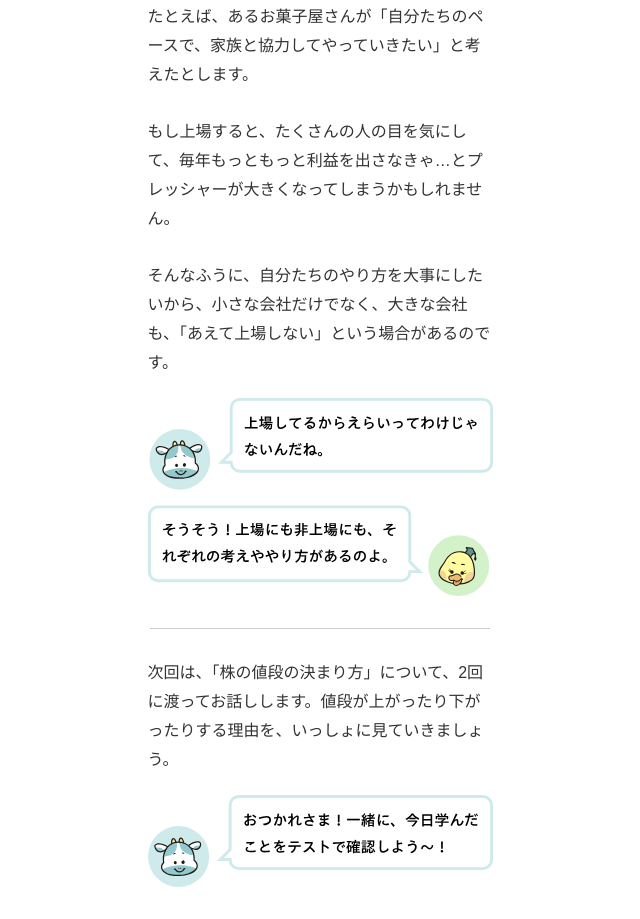
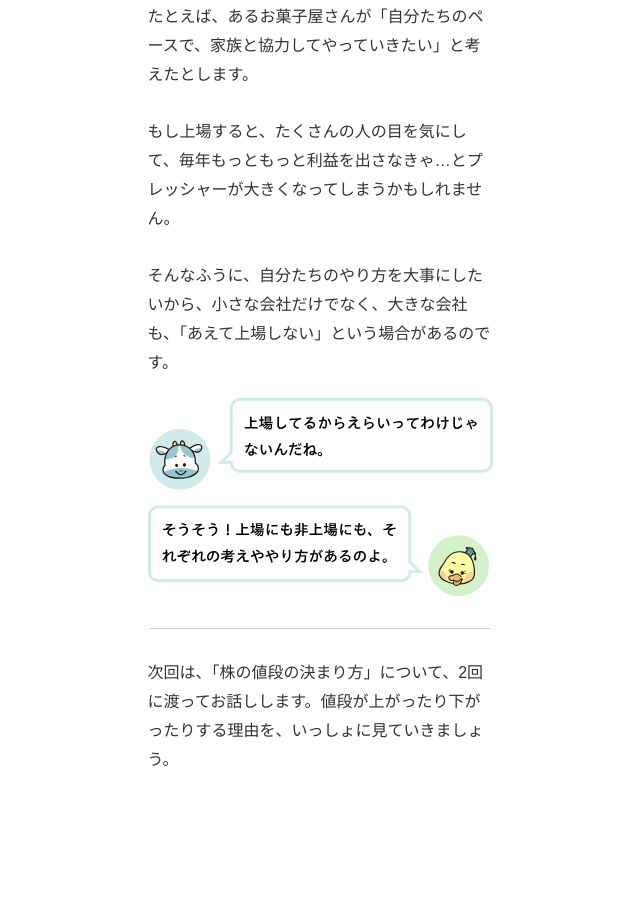
Before and after one commit to c3iird/level02-02, a plain HTML site: page index.html in a window 1280 px wide. Shown: the part 3655-4574 px from the top of the page, without its empty margins (320-960 px from the left). After the commit the page ends 4450 px from the top, so only its background shows below. Drawn offline with Linux system fonts and the light colour scheme.

Commit message:
Update index.html

```diff
--- a/index.html
+++ b/index.html
@@ -154,7 +154,7 @@
 	<div class="text-block">
 次回は、「株の値段の決まり方」について、2回に渡ってお話しします。値段が上がったり下がったりする理由を、いっしょに見ていきましょう。
     </div>
-	<img src="level02-02/go-test.svg" alt="テスト誘導コメント" class="content-image">
+
 
 
 
```
